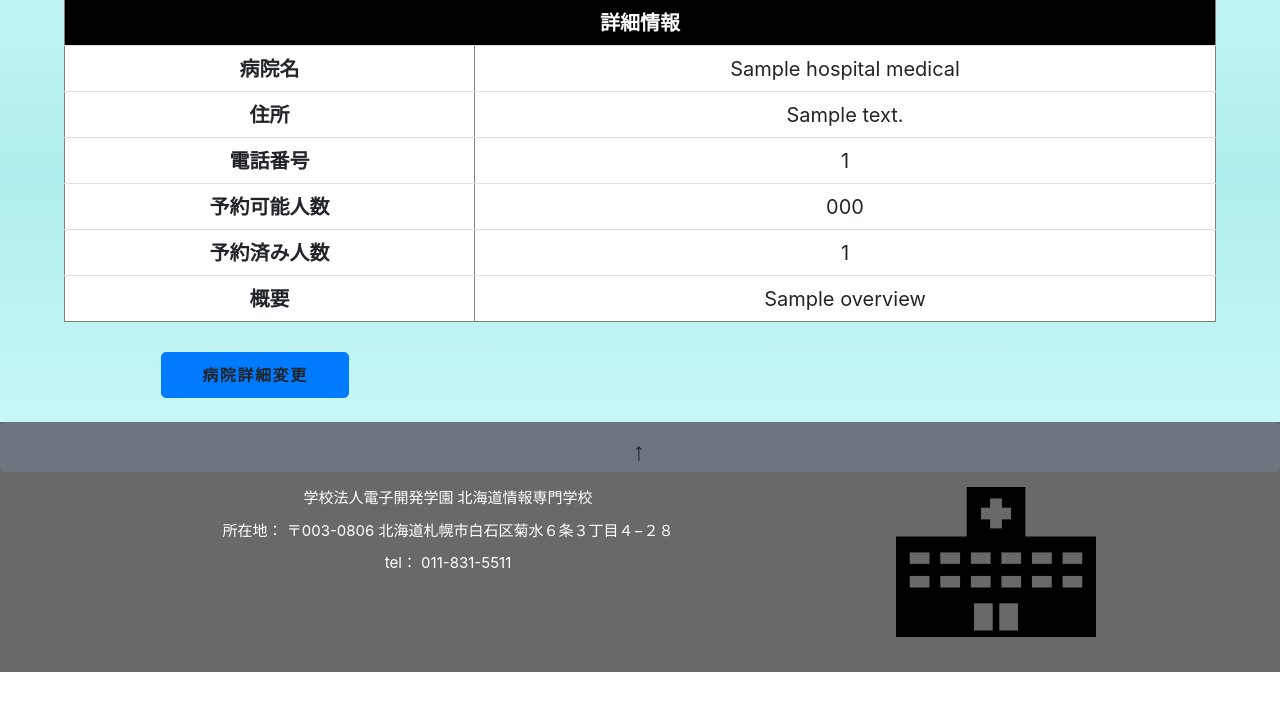
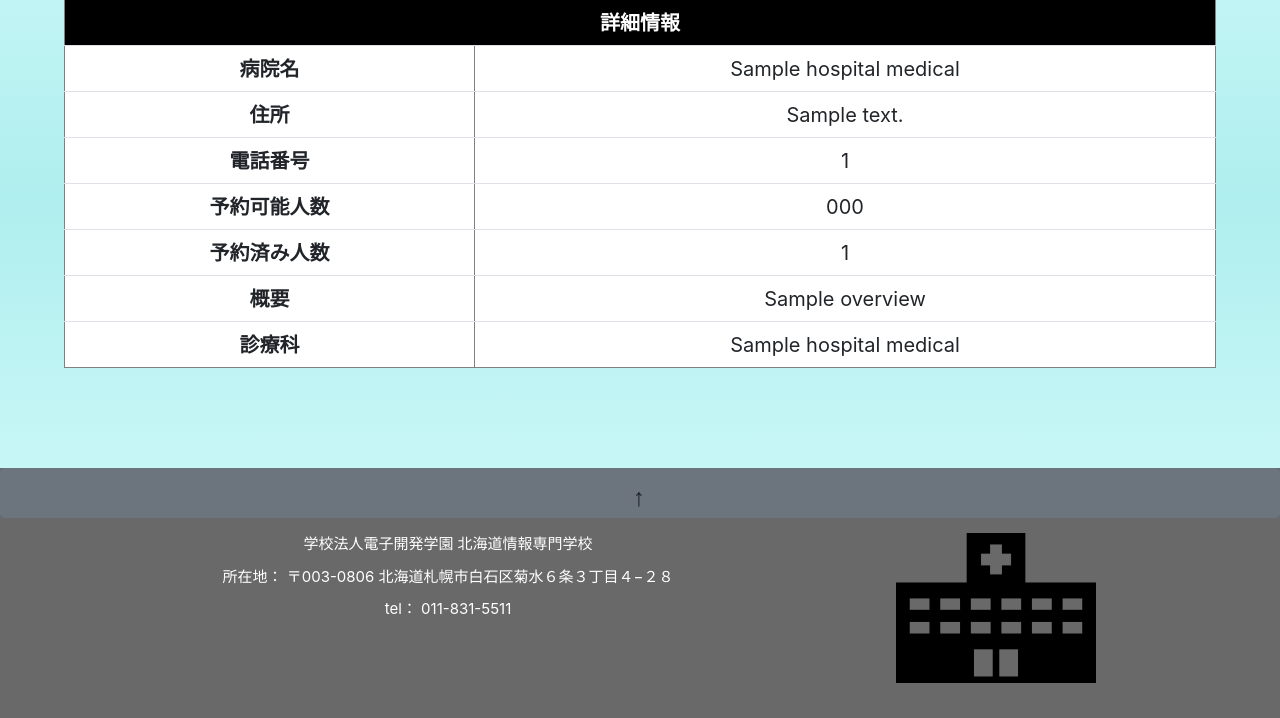
Before and after one commit to OtoneVo/Zemi_S3B, a Spring app: template src/main/resources/templates/hospital/hospitalDetail.html in a window 1280 px wide. Shown: the part 320-1038 px from the top of the page. Before the commit the page ends 992 px from the top, so only its background shows below. Run offline with Thymeleaf, Linux system fonts and the light colour scheme; the template is opened without the code that fills it: most values are stand-ins (such as "Sample title", 1, 10 or a date in 2020); data that the repository does not hold is empty; some of the project's set-up classes (security, data sources, template engines, error pages and the like) are left out, and stand-ins take their place; database files in the repository are not loaded; some libraries are stand-ins or nearby versions.

Commit message:
予約機能仕掛

```diff
--- a/src/main/resources/templates/hospital/hospitalDetail.html
+++ b/src/main/resources/templates/hospital/hospitalDetail.html
@@ -115,6 +115,11 @@
 			<td class="text-nowrap"
 				th:text="${HMEntity.hospital_medicalList[0].overview}"></td>
 		</tr>
+		<tr>
+			<th class="text-nowrap" scope="col">診療科</th>
+			<td class="text-nowrap"
+				th:text="${HMEntity.hospital_medicalList[0].medical_name}"></td>
+		</tr>
 	</table>
 
 	<div class="button-position">
@@ -124,12 +129,26 @@
 					data-target="#hospitalDeleteModal">病院削除</button>
 			</div>
 
-			<form th:action="@{'/hospitalList/change/'}" method="post"
-				id="change">
-				<input type="hidden" name="hospital_id"
-					th:value="${HMEntity.hospital_medicalList[0].hospital_id}">
-				<button type="submit" class="btn btn-primary">病院詳細変更</button>
-			</form>
+			<div role="presentation" sec:authorize="hasAuthority('ADMIN')">
+					<form th:action="@{'/hospitalList/change/'}" method="post" id="change">
+						<input type="hidden" name="hospital_id" th:value="${HMEntity.hospital_medicalList[0].hospital_id}">
+						<button type="submit" class="btn btn-primary">病院詳細変更</button>
+					</form>
+			</div>
+
+			<div role="presentation" sec:authorize="hasAuthority('HOSPITAL')">
+					<form th:action="@{'/hospitalList/change/'}" method="post" id="change">
+						<input type="hidden" name="hospital_id" th:value="${HMEntity.hospital_medicalList[0].hospital_id}">
+						<button type="submit" class="btn btn-primary">病院詳細変更</button>
+					</form>
+			</div>
+
+			<div role="presentation" sec:authorize="hasAuthority('GENERAL')">
+					<form name="hospital_medicalForm" th:action="@{'/reservationsSend'}" method="post" id="change">
+						<input type="hidden" name="Hospital_medicalEntity" th:value="${HMEntity}">
+						<button type="submit" class="btn btn-primary">病院予約</button>
+					</form>
+			</div>
 		</div>
 	</div>
 
```
Also changed, not shown: src/main/java/jp/ac/hcs/reservation/ReservationController.java (+4 -4 lines).
